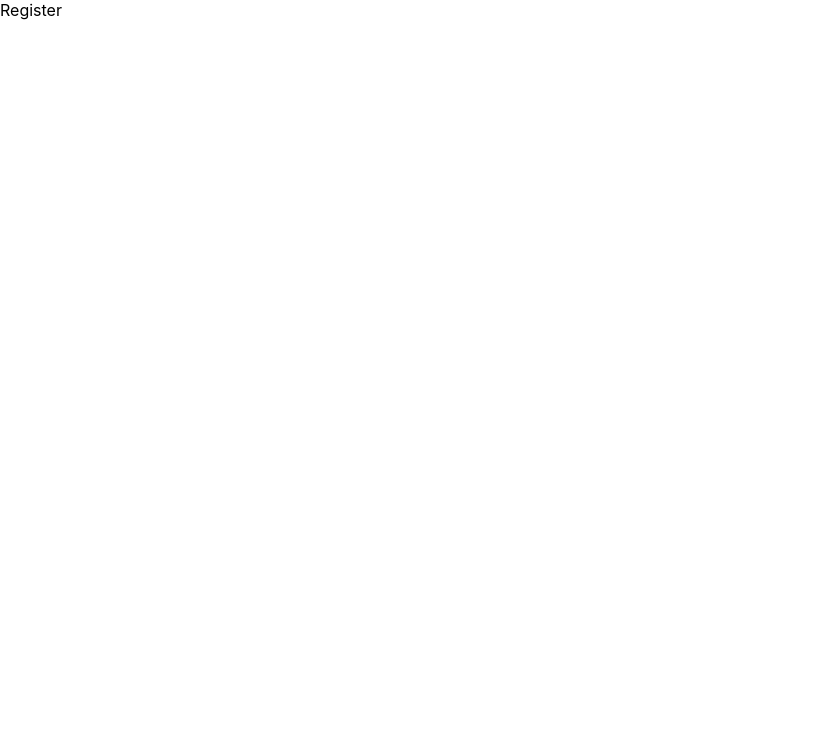
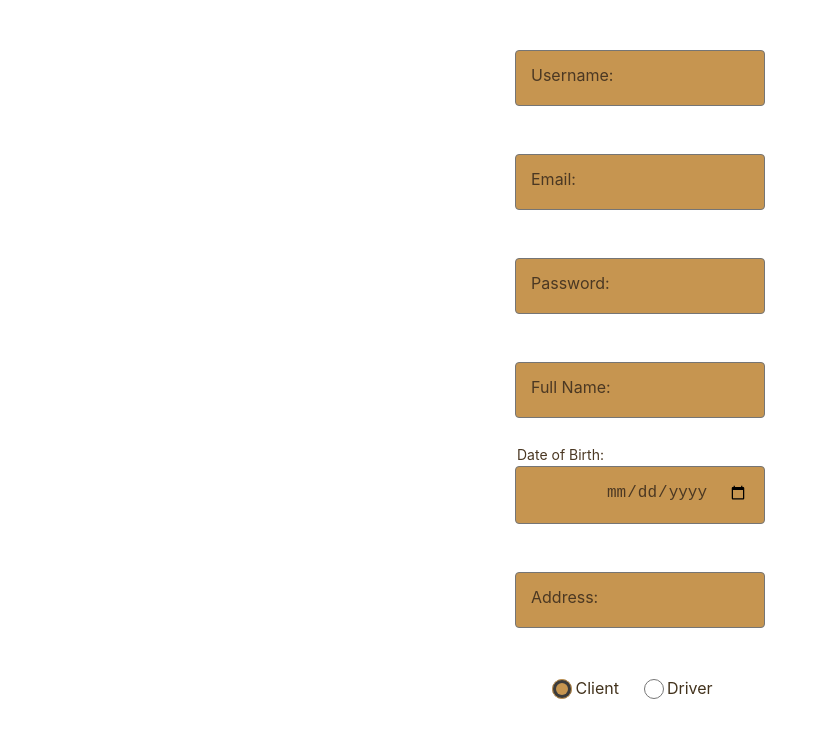
Before and after one commit to acastrauss/TaxiWeb, a React (Create React App) app: page /register in a window 1280 px wide. Shown: the top 738 px of the page, without its empty margins (0-827 px from the left). Built offline with nearby package versions, Linux system fonts and the light colour scheme.

Commit message:
Added register page, and input components

```diff
--- /dev/null
+++ b/src/components/ui/Input.module.css
@@ -0,0 +1,55 @@
+.input__container {
+	position: relative;
+	margin-bottom: 3em;
+}
+.animated__input {
+	background-color: #c69550;
+	color: #4b3823;
+	font-size: 16px;
+	padding: 16px 16px 20px 16px;
+	border: 1px solid #757575;
+	border-radius: 4px;
+	width: 250px;
+	box-sizing: border-box;
+}
+.animated__input:focus {
+	outline: none;
+	border: 1px solid #757575;
+}
+
+.animated__label {
+	background-color: #c69550;
+	color: #4b3823;
+	font-size: 16px;
+	font-weight: normal;
+	position: absolute;
+	pointer-events: none;
+	left: 16px;
+	top: 15px;
+	transition: 0.3s ease all;
+	-moz-transition: 0.3s ease all;
+	-webkit-transition: 0.3s ease all;
+}
+
+/* active state */
+.animated__input:focus ~ label,
+.animated__input:active ~ label {
+	top: -12px;
+	left: 14px;
+	font-size: 14px;
+	color: #4b3823;
+	background-color: #c69550;
+	border-radius: 5px;
+}
+
+.hidden {
+	top: -20px;
+	left: 2px;
+	font-size: 14px;
+	color: #4b3823;
+	background-color: transparent;
+}
+
+.date__padding {
+	padding-left: 90px;
+}
--- /dev/null
+++ b/src/components/ui/Input.tsx
@@ -0,0 +1,45 @@
+import React, { FC, HTMLInputTypeAttribute, useMemo } from "react";
+import styles from "./Input.module.css";
+
+interface IProps {
+  textValue: string;
+  onChangeText: (val: string) => void;
+  type: HTMLInputTypeAttribute;
+  placeholder: string;
+  isValid: boolean;
+}
+
+export const Input: FC<IProps> = (props) => {
+  const handleInputChange = (e: React.ChangeEvent<HTMLInputElement>) => {
+    props.onChangeText(e.target.value);
+  };
+
+  const isLabelVisible = useMemo(() => {
+    return props.textValue.length === 0;
+  }, [props.textValue]);
+
+  const isDate = props.type === "date" ? styles.date__padding : "";
+  return (
+    <>
+      <div className={styles.input__container}>
+        <input
+          type={props.type}
+          onChange={handleInputChange}
+          value={props.textValue}
+          className={
+            props.isValid
+              ? `${styles.animated__input} ${styles.invalid} ${isDate}`
+              : `${styles.animated__input} ${styles.invalid} ${isDate}`
+          }
+        />
+        <label
+          className={`${styles.animated__label} ${
+            !isLabelVisible ? styles.hidden : ""
+          }`}
+        >
+          {props.placeholder}
+        </label>
+      </div>
+    </>
+  );
+};
--- /dev/null
+++ b/src/components/ui/RadioButton.module.css
@@ -0,0 +1,23 @@
+.root{
+    display: flex;
+    flex-direction: row;
+    justify-content: space-evenly;
+    margin-bottom: 15px;
+}
+
+.radioButtonLabel{
+    display: flex;
+    align-items: center;
+    justify-content: center;
+
+    margin-bottom: 10px;
+    margin-right: 20px;
+    font: inherit;
+    color: #42321c;
+}
+
+.radioButton{
+    width: 20px;
+    height: 20px;
+    accent-color: #c69550;
+}
--- /dev/null
+++ b/src/components/ui/RadioButton.tsx
@@ -0,0 +1,34 @@
+import { FC } from "react";
+import styles from "./RadioButton.module.css";
+
+interface IProps {
+  values: string[];
+
+  selectedValue: string;
+  setSelectedValue: (val: string) => void;
+}
+
+export const RadioButtonInput: FC<IProps> = (props) => {
+  const handleChange = (event: React.ChangeEvent<HTMLInputElement>) => {
+    props.setSelectedValue(event.target.value);
+  };
+
+  return (
+    <div className={styles.root}>
+      {props.values.map((val, indx) => {
+        return (
+          <label key={indx} className={styles.radioButtonLabel}>
+            <input
+              className={styles.radioButton}
+              type="radio"
+              value={val}
+              checked={props.selectedValue === val}
+              onChange={handleChange}
+            />
+            {val}
+          </label>
+        );
+      })}
+    </div>
+  );
+};
--- a/src/models/Auth/RegisterData.ts
+++ b/src/models/Auth/RegisterData.ts
@@ -5,12 +5,8 @@ export interface RegisterData{
     Email: string;
     Password: string;
     FullName: string;
-    DateOfBirth: Date;
+    DateOfBirth: string;
     Address: string;
     Type: UserType;
     ImagePath: string;
 }
-
-export interface RegisterFormData extends RegisterData {
-    ConfirmPassowrd: string;
-}
--- /dev/null
+++ b/src/pages/RegisterPage.module.css
@@ -0,0 +1,8 @@
+.form{
+    display: flex;
+    flex-direction: column;
+    justify-content: center;
+    align-items: center;
+
+    margin-top: 50px;
+}
--- a/src/pages/RegisterPage.tsx
+++ b/src/pages/RegisterPage.tsx
@@ -1,3 +1,70 @@
+import { useState } from "react"
+import { RegisterData } from "../models/Auth/RegisterData"
+import { Input } from "../components/ui/Input";
+import { RadioButtonInput } from "../components/ui/RadioButton";
+import { UserType } from "../models/Auth/UserType";
+import styles from './RegisterPage.module.css'
+
+const EMAIL_REGEX = /^(?=.*[a-z])(?=.*[A-Z])(?=.*\d)[a-zA-Z\d]{8,}$/;
+const PASSWORD_REGEX = /^[\w.+-]{3,}@([a-zA-Z0-9-]+\.)+[a-zA-Z]{2,}$/;
+
 export function RegisterPage() {
-    return <div>Register</div>
+    const [registerFormData, setRegisterFormData] = useState({
+        Username: '',
+        Email: '',
+        Password: '',
+        FullName: '',
+        Address: '',
+        DateOfBirth: (new Date()).toUTCString(),
+        Type: UserType.Client
+    } as RegisterData);
+    const [registerFormValid, setRegisterFormValid] = useState({
+        Username: false,
+        Email: false,
+        Password: false,
+        FullName: false,
+        DateOfBirth: false,
+        Address: false,
+        Type: false,
+        ImagePath: false
+    });
+
+    return <div className={styles.form}>
+        <Input isValid={registerFormValid.Username} onChangeText={(val) => {
+            setRegisterFormData({ ...registerFormData, Username: val });
+            setRegisterFormValid({ ...registerFormValid, Username: val.length >= 3 });
+        }} placeholder="Username:" textValue={registerFormData.Username} type="text" />
+
+        <Input isValid={registerFormValid.Email} onChangeText={(val) => {
+            setRegisterFormData({ ...registerFormData, Email: val });
+            setRegisterFormValid({ ...registerFormValid, Email: EMAIL_REGEX.test(val) });
+        }} placeholder="Email:" textValue={registerFormData.Email} type="text" />
+
+        <Input isValid={registerFormValid.Password} onChangeText={(val) => {
+            setRegisterFormData({ ...registerFormData, Password: val });
+            setRegisterFormValid({ ...registerFormValid, Password: PASSWORD_REGEX.test(val) });
+        }} placeholder="Password:" textValue={registerFormData.Password} type="password" />
+
+        <Input isValid={registerFormValid.FullName} onChangeText={(val) => {
+            setRegisterFormData({ ...registerFormData, FullName: val });
+            setRegisterFormValid({ ...registerFormValid, FullName: val.length > 3 });
+        }} placeholder="Full Name:" textValue={registerFormData.FullName} type="text" />
+
+        <Input isValid={registerFormValid.DateOfBirth} onChangeText={(val) => {
+            setRegisterFormData({ ...registerFormData, DateOfBirth: val });
+        }} placeholder="Date of Birth:" textValue={registerFormData.DateOfBirth} type="date" />
+
+        <Input isValid={registerFormValid.Address} onChangeText={(val) => {
+            setRegisterFormData({ ...registerFormData, Address: val });
+            setRegisterFormValid({ ...registerFormValid, Address: val.length > 3 });
+        }} placeholder="Address:" textValue={registerFormData.Address} type="text" />
+
+        <RadioButtonInput selectedValue={UserType[registerFormData.Type]} setSelectedValue={(val) => {
+            setRegisterFormData({
+                ...registerFormData,
+                Type: UserType[val as keyof typeof UserType],
+            });
+        }} values={[UserType[1], UserType[2]]} />
+
+    </div>
 }
```
